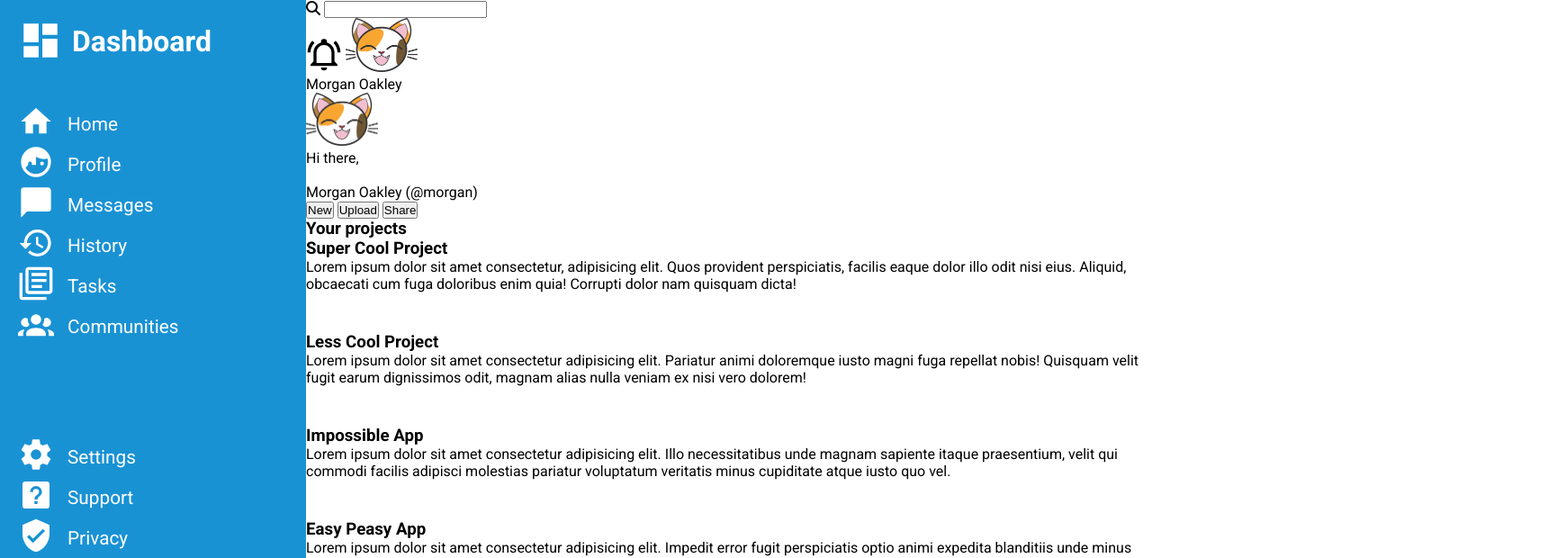
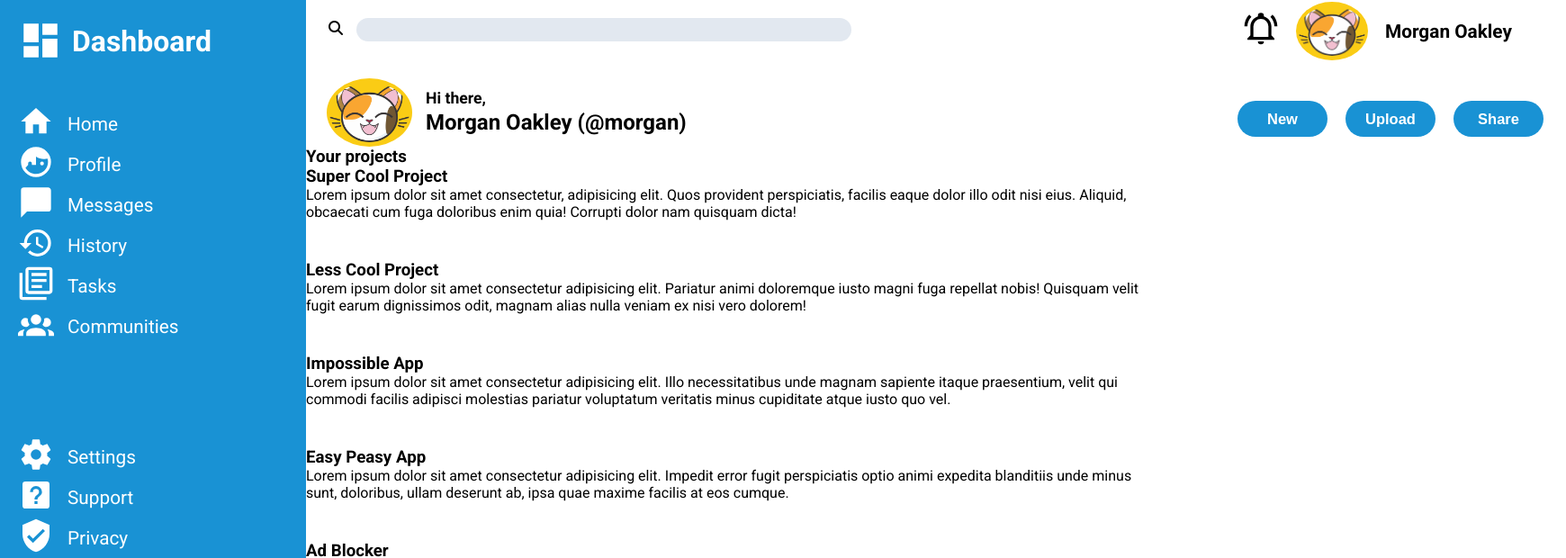
Before and after one commit to MilosBC/admin-dashboard, a website: page index.html in a window 1280 px wide. Shown: the top 620 px of the page at 90% size, 1740 px wide, since content can reach past the window. Drawn offline with Linux system fonts and the light colour scheme; a web font is replaced by a local one.

Commit message:
Finish the header
The header is now finished

```diff
--- a/index.html
+++ b/index.html
@@ -24,7 +24,7 @@
         <div class="header">
             <div class="search">
             <i class="fa-solid fa-magnifying-glass"></i>
-            <input type="text">
+            <input type="text" disabled>
         </div>
 
             <div class="user-thumbnail">
@@ -35,9 +35,9 @@
             </div>
 
             <div class="user-info">
-            <img src="./svg/kitty.png" width="80">
+            <img src="./svg/kitty.png" width="95">
 
-            <p>Hi there, <br> <br><span>Morgan Oakley (@morgan)</span></p>
+            <p>Hi there, <br><span>Morgan Oakley (@morgan)</span></p>
 
             </div>
 
--- a/styles.css
+++ b/styles.css
@@ -94,3 +94,108 @@ h1 {
     margin-top: 100px;
     font-size: 1.3rem;
 }
+
+.search {
+    padding-top: 20px;
+    padding-left: 25px;
+    width: 600px;
+    display: grid;
+    grid-template-columns: repeat(2, 1fr);
+    gap: 15px;
+
+
+}
+
+.fa-solid {
+    margin-top: 3px;
+}
+
+.search input {
+    width: 550px;
+    height: 26px;
+    background-color:var(--grey);
+    border: none;
+    border-radius: 20px;
+
+}
+
+.user-thumbnail p {
+font-size: 1.3rem;
+font-weight: bold;
+margin-top: 21px;
+margin-left: -1px;
+}
+
+.user-thumbnail img:nth-of-type(2),
+.user-info img{
+    background-color: var(--yellow);
+    border-radius: 50%;
+   padding: 5px 3px;
+
+}
+
+.user-thumbnail {
+  width: 400px;
+  display: grid;
+  grid-template-columns: 100px 100px 200px;
+  padding-top: 2px;
+
+}
+
+.user-thumbnail img:first-of-type {
+    margin-left: 41px;
+    margin-top: 9px;
+}
+
+.user-info p {
+    font-size: 1.1rem;
+    font-weight: bold;
+    position: relative;
+    top: 12px;
+
+}
+
+span {
+    font-size: 1.5rem;
+    position: relative;
+    top: 3px;
+
+}
+
+.user-info {
+    width: 400px;
+    display: grid;
+    grid-template-columns: 100px 300px;
+    gap: 10px;
+    padding-left: 23px;
+
+}
+
+button {
+    width: 100px;
+    height: 40px;
+    border: none;
+    background-color: var(--blue);
+    color: var(--white);
+    font-weight: bold;
+    border-radius: 20px;
+    font-size: 1.03rem;
+}
+
+.buttons {
+    width: 320px;
+    display: grid;
+    grid-template-columns: repeat(3, 1fr);
+    gap: 20px;
+    align-items: end;
+    padding-bottom: 11px;
+    padding-left: 35px;
+
+}
+
+.header {
+    display: grid;
+    grid-template-columns: 600px 400px;
+    column-gap: 400px;
+    row-gap: 20px;
+}
```
